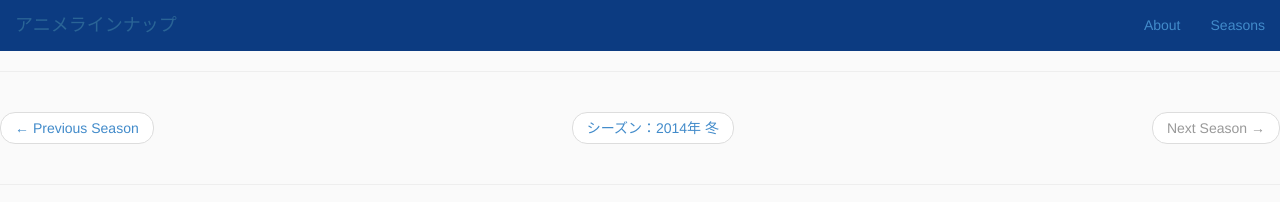
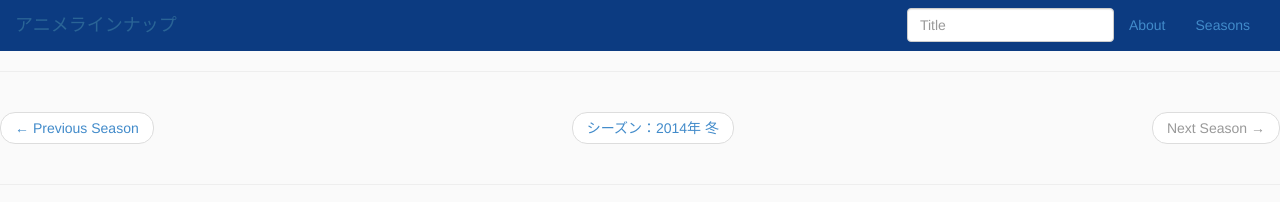
Before and after one commit to tsukaby/anime-lineup-old, a website: page app/index.html in a window 1280 px wide. Shown: the top 202 px of the page. Drawn offline with Linux system fonts and the light colour scheme; some icons are missing.

Commit message:
#2 検索処理の基礎部分を作成。

```diff
--- /dev/null
+++ b/app/data/all_animes.json
@@ -0,0 +1,202 @@
+[
+  {
+    "title": "咲-Saki- 全国編",
+    "url": "http://www.saki-anime.com/",
+    "thumbnailDelay": 0,
+    "snsPoint": 0,
+    "season": "winter",
+    "year": 2014
+  },
+  {
+    "title": "中二病でも恋がしたい！戀",
+    "url": "http://www.anime-chu-2.com/",
+    "thumbnailDelay": 0,
+    "snsPoint": 0,
+    "season": "winter",
+    "year": 2014
+  },
+  {
+    "title": "のうりん",
+    "url": "http://www.no-rin.tv/",
+    "thumbnailDelay": 0,
+    "snsPoint": 0,
+    "season": "winter",
+    "year": 2014
+  },
+  {
+    "title": "いなり、こんこん、恋いろは。",
+    "url": "http://inarikonkon.jp/",
+    "thumbnailDelay": 0,
+    "snsPoint": 0,
+    "season": "winter",
+    "year": 2014
+  },
+  {
+    "title": "そにアニ",
+    "url": "http://soniani.jp/",
+    "thumbnailDelay": 0,
+    "snsPoint": 0,
+    "season": "winter",
+    "year": 2014
+  },
+  {
+    "title": "とある飛空士への恋歌",
+    "url": "http://koiuta.tv/",
+    "thumbnailDelay": 0,
+    "snsPoint": 0,
+    "season": "winter",
+    "year": 2014
+  },
+  {
+    "title": "ディーふらぐ！",
+    "url": "http://www.d-fragments.net/",
+    "thumbnailDelay": 0,
+    "snsPoint": 0,
+    "season": "winter",
+    "year": 2014
+  },
+  {
+    "title": "ハマトラ",
+    "url": "http://hamatorapj.com/animation.html",
+    "thumbnailDelay": 0,
+    "snsPoint": 0,
+    "season": "winter",
+    "year": 2014
+  },
+  {
+    "title": "マケン姫っ！通",
+    "url": "http://maken-ki-two.com/",
+    "thumbnailDelay": 0,
+    "snsPoint": 0,
+    "season": "winter",
+    "year": 2014
+  },
+  {
+    "title": "未確認で進行形",
+    "url": "http://mikakunin.jp/",
+    "thumbnailDelay": 0,
+    "snsPoint": 0,
+    "season": "winter",
+    "year": 2014
+  },
+  {
+    "title": "お姉ちゃんが来た",
+    "url": "http://www.takeshobo.co.jp/sp/tv_oneechan/",
+    "thumbnailDelay": 0,
+    "snsPoint": 0,
+    "season": "winter",
+    "year": 2014
+  },
+  {
+    "title": "銀の匙 Silver Spoon",
+    "url": "http://www.ginsaji-anime.com/",
+    "thumbnailDelay": 0,
+    "snsPoint": 0,
+    "season": "winter",
+    "year": 2014
+  },
+  {
+    "title": "桜Trick",
+    "url": "http://www.tbs.co.jp/anime/sakura/",
+    "thumbnailDelay": 0,
+    "snsPoint": 0,
+    "season": "winter",
+    "year": 2014
+  },
+  {
+    "title": "Wake Up Girls!",
+    "url": "http://wakeupgirls.jp/",
+    "thumbnailDelay": 0,
+    "snsPoint": 0,
+    "season": "winter",
+    "year": 2014
+  },
+  {
+    "title": "生徒会役員共＊",
+    "url": "http://www.starchild.co.jp/special/seitokai2/",
+    "thumbnailDelay": 0,
+    "snsPoint": 0,
+    "season": "winter",
+    "year": 2014
+  },
+  {
+    "title": "最近、妹のようすがちょっとおかしいんだが。",
+    "url": "http://imocyo-anime.com/",
+    "thumbnailDelay": 0,
+    "snsPoint": 0,
+    "season": "winter",
+    "year": 2014
+  },
+  {
+    "title": "ニセコイ",
+    "url": "http://www.nisekoi.jp/",
+    "thumbnailDelay": 0,
+    "snsPoint": 0,
+    "season": "winter",
+    "year": 2014
+  },
+  {
+    "title": "世界征服～謀略のズヴィズダー～",
+    "url": "http://www.sekaiseifuku-zzz.com/",
+    "thumbnailDelay": 0,
+    "snsPoint": 0,
+    "season": "winter",
+    "year": 2014
+  },
+  {
+    "title": "ウィッチクラフトワークス",
+    "url": "http://www.witch-cw-anime.jp/",
+    "thumbnailDelay": 0,
+    "snsPoint": 0,
+    "season": "winter",
+    "year": 2014
+  },
+  {
+    "title": "スペースダンディ",
+    "url": "http://space-dandy.com/",
+    "thumbnailDelay": 0,
+    "snsPoint": 0,
+    "season": "winter",
+    "year": 2014
+  },
+  {
+    "title": "ノブナガン",
+    "url": "http://www.vap.co.jp/nobunagun/",
+    "thumbnailDelay": 0,
+    "snsPoint": 0,
+    "season": "winter",
+    "year": 2014
+  },
+  {
+    "title": "ノラガミ",
+    "url": "http://noragami-anime.net/",
+    "thumbnailDelay": 0,
+    "snsPoint": 0,
+    "season": "winter",
+    "year": 2014
+  },
+  {
+    "title": "バディ・コンプレックス",
+    "url": "http://buddy-complex.jp/",
+    "thumbnailDelay": 0,
+    "snsPoint": 0,
+    "season": "winter",
+    "year": 2014
+  },
+  {
+    "title": "ウィザード・バリスターズ～弁魔士セシル",
+    "url": "http://wizardbarristers.com/",
+    "thumbnailDelay": 0,
+    "snsPoint": 0,
+    "season": "winter",
+    "year": 2014
+  },
+  {
+    "title": "ノブナガ・ザ・フール",
+    "url": "http://www.nobunaga.tv/",
+    "thumbnailDelay": 0,
+    "snsPoint": 0,
+    "season": "winter",
+    "year": 2014
+  }
+]
--- a/app/index.html
+++ b/app/index.html
@@ -36,9 +36,26 @@
             <li><a href="#">About</a></li>
             <li><a href="#/season_calendar">Seasons</a></li>
           </ul>
+          <form class="navbar-form navbar-right">
+            <input type="text" placeholder="Title" class="form-control" ng-model="searchWord.title">
+          </form>
         </div>
       </div>
     </nav>
+    <div ng-show="searchWord.title.length > 2" class="container-fluid" style="background: #E8E8E8" ng-controller="animeSearchController">
+      <a class="search-close" ng-click="hideResults()" href="">
+        <span class="glyphicon glyphicon-remove search-close-icon"></span> Close
+      </a>
+      <div>
+        <ul class="list-group">
+          <li ng-repeat="anime in animes | filter:searchWord" class="list-group-item">
+            {{anime.title}}
+            <span class="badge" style="background: #d58512">{{anime.year}} {{anime.season}}</span>
+            <span class="badge">{{anime.snsPoint}}</span>
+          </li>
+        </ul>
+      </div>
+    </div>
     <hr>
     <div ng-view></div>
     <footer>
--- a/app/js/controllers.js
+++ b/app/js/controllers.js
@@ -131,4 +131,8 @@ angular.module("myApp.controllers", []).controller("seasonNavigationController",
 
 }).controller("seasonController", function($scope, seasonService) {
   $scope.seasons = seasonService.getSeasons();
+}).controller("animeSearchController", function($scope, $http) {
+  $http.get("data/all_animes.json").success(function(data) {
+    $scope.animes = data;
+  });
 });
```
